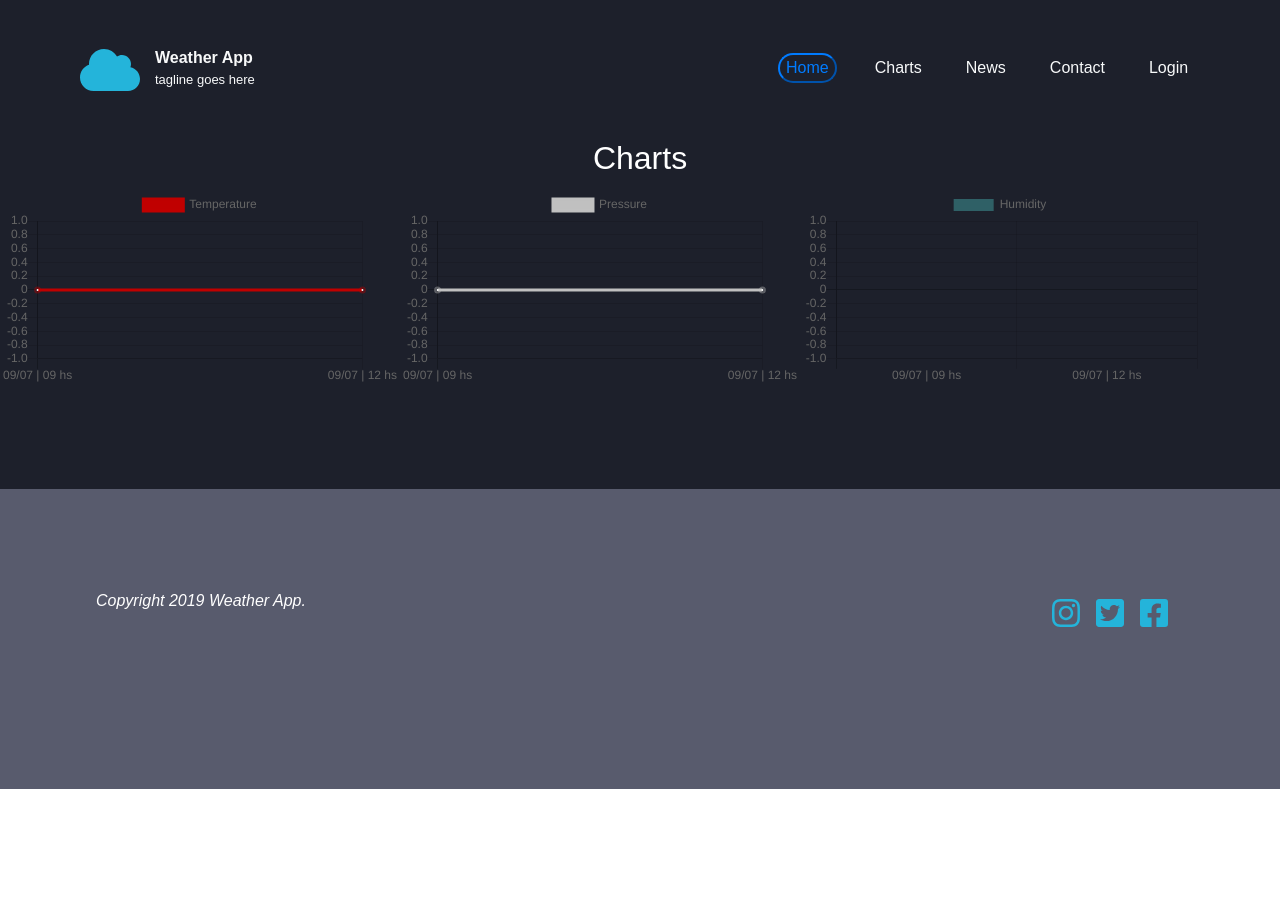
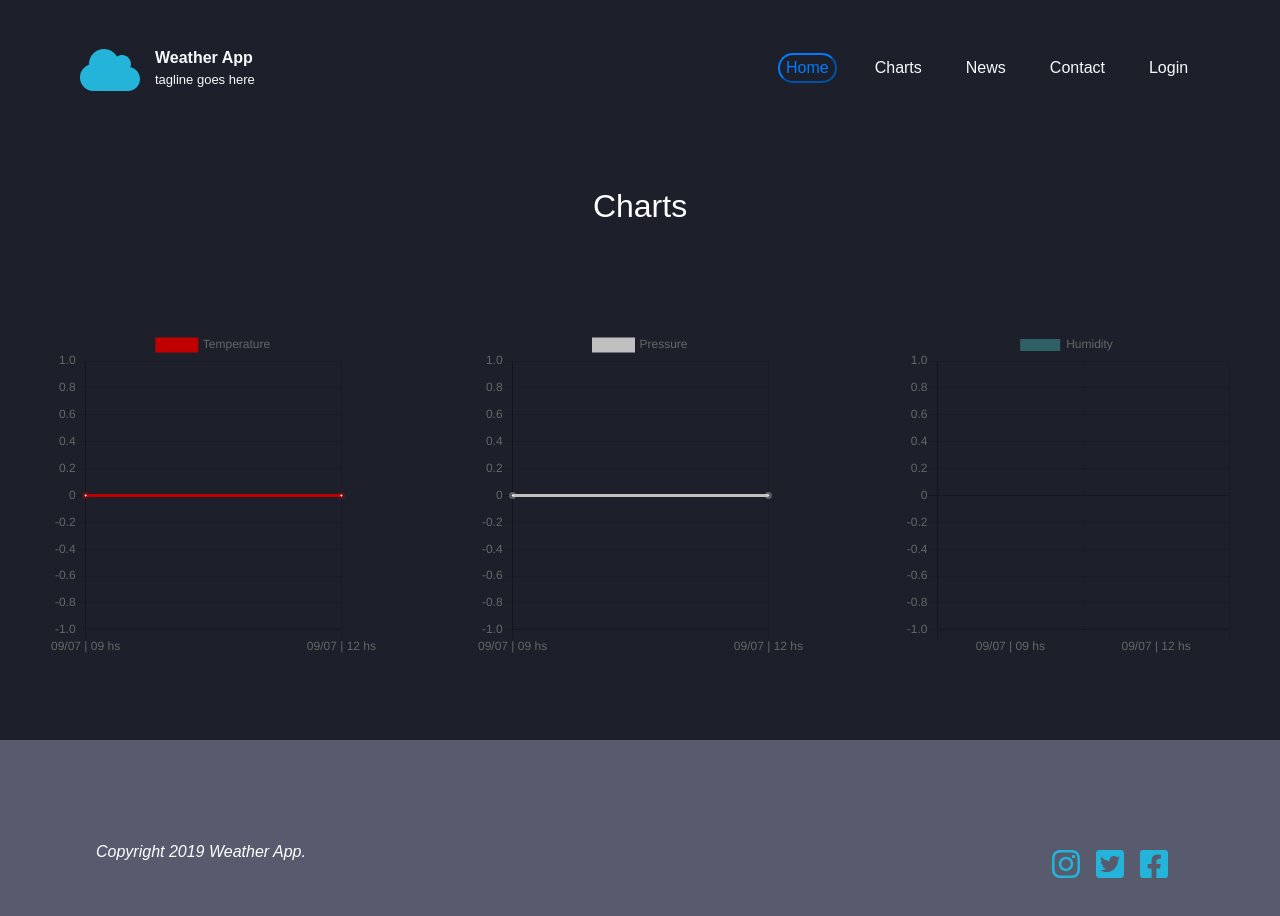
Before and after one commit to andresgerz/weather-app, a React (Create React App) app: page /charts in a window 1280 px wide. Shown: the top 916 px of the page. Before the commit the page ends 800 px from the top, so only its background shows below. Built offline with nearby package versions, Linux system fonts and the light colour scheme; no server answers; what react-with-firebase-auth would draw is missing.

Commit message:
I added bootstrap grid to ForecasTable

```diff
--- a/src/App.css
+++ b/src/App.css
@@ -1,76 +1,46 @@
 #app {
+  background-color: #585B6D;
   font-family: sans-serif;
-  background-color: #585B6D;
 }
-
 
 .container.pos {
   justify-content: center;
   position: relative;
 }
 
-
 #find {
   border: 1px solid red;
   margin-left: 100px;
 }
 
-
 #table {
   position: absolute;
 }
-
 
 #background-top {
   background-color: #585B6D;
   height: 350px;
 }
 
-
 #background-center {
   background-color: #1D202B;
-  height: 685.5px;
 }
-
-
-@media (max-width: 1100px) {
-  #background-center {
-    height: 1205.78px;
-  }
-}
-
-
-@media (max-width: 767px) {
-  #background-center {
-    height: 1674.28px;
-  }
-}
-
-
-@media (max-width: 622px) {
-  #background-center {
-    height: 1913.28px;
-  }
-}
-
 
 #background-bottom, #footer-web {
   background-color: #262936;
-  height: 320px;
+  height: 420px;
 }
-
 
 @media(max-width: 894px) {
 
   #background-bottom {
-    height: 616px;
+    height: 716px;
   }
 }
-
 
 @media(max-width: 555px) {
 
   #background-bottom {
-    height: 916px;
+    height: 1016px;
   }
 }
--- a/src/components/Charts/Charts.css
+++ b/src/components/Charts/Charts.css
@@ -1,20 +1,4 @@
 #charts-wrapper {
-  height: 350px;
   background-color: #1D202B;
+  padding-bottom: 2rem;
 }
-
-
-.charts-title {
-  height: 50px;
-  text-align: center;
-  margin: 0 auto;
-}
-
-
-.container {
-  width: 1200px;
-  height: 350px;
-  margin: 0 auto;
-  display: flex;
-  flex-wrap: wrap;
-}
--- a/src/components/Charts/Charts.js
+++ b/src/components/Charts/Charts.js
@@ -8,8 +8,7 @@ import './Charts.css';
 const styles = {
   fontFamily: 'sans-serif',
   textAlign: 'center',
-  width: '400px',
-  height: '300px',
+  width: '100%',
   float: 'left'
 };
 
@@ -182,24 +181,26 @@ class Charts extends Component {
 
   render() {
       return(
-        <div id="charts-wrapper">
-          <h2 className="charts-title">Charts</h2>
-          <div className="charts-container">
-            <div className="chart" style={styles}>
-              <div>
-                <Line data={this.state.data1} />
+        <div id="charts-wrapper" className="container-fluid">
+          <div className="row">
+            <div className="col-12 p-5">
+              <h2 className="text-center">Charts</h2>
+            </div>
+            <div className="col-12 col-sm-8 offset-sm-2 col-md-5 offset-md-1 offset-xl-0 col-xl-4 p-5" style={styles}>
+              <div className="img-fluid">
+                <Line height="300px" data={this.state.data1} />
               </div>
             </div>
 
-            <div className="chart" style={styles}>
-              <div>
-                <Line data={this.state.data2} />
+            <div className="col-12 col-sm-8 offset-sm-2 col-md-5 offset-md-0 col-xl-4 p-5" style={styles}>
+              <div className="img-fluid">
+                <Line height="300px" data={this.state.data2} />
               </div>
             </div>
 
-            <div className="chart" style={styles}>
-              <div>
-                <Bar data={this.state.data3} />
+            <div className="col-12 col-sm-8 offset-sm-2 col-md-6 offset-md-3 offset-xl-0 col-xl-4 p-5" style={styles}>
+              <div className="img-fluid">
+                <Bar height="300px" data={this.state.data3} />
               </div>
             </div>
           </div>
--- a/src/components/Contact/Contact.css
+++ b/src/components/Contact/Contact.css
@@ -1,3 +1,3 @@
 .contact-wrapper {
-    color: #FFF;
+  color: #FFF;
 }
--- a/src/components/Footer/Footer.css
+++ b/src/components/Footer/Footer.css
@@ -1,22 +1,20 @@
 .footer-wrapper {
+  align-content: flex-start;
   display: flex;
   flex-wrap: wrap;
-  align-content: flex-start;
   justify-content: space-between;
+  margin: auto;
+  min-height: 300px;
+  padding-top: 100px;
   width: 85%;
-  margin: auto;
-  padding-top: 100px;
-  min-height: 300px;
 }
 
-
 .copyright {
+  height: 50px;
   width: 300px;
-  height: 50px;
 }
 
-
 .social-icons {
+  height: 50px;
   width: 140px;
-  height: 50px;
 }
--- a/src/components/Home/Find/Find.css
+++ b/src/components/Home/Find/Find.css
@@ -1,39 +1,37 @@
 #find-wrapper {
-  width: 88%;
   height: 56px;
   margin: auto;
   margin-top: 151.5px;
+  width: 88%;
 }
 
 #find-wrapper .input-find {
+  background-color: #1D202B;
+  border-radius: 100px;
   float: left;
   height: 56px;
-  border-radius: 100px;
   text-indent: 25px;
-  background-color: #1D202B;
 }
 
 #find-wrapper .button-find {
+  color: white;
+  background-color: #009AD8;
+  border-radius: 100px;
   float: left;
-  width: 120px;
   height: 46px;
   margin-left: -125px;
   margin-top: 5px;
-  border-radius: 100px;
-  color: white;
-  background-color: #009AD8;
+  width: 120px;
 }
-
 
 .alert-wrapper {
   position: relative;
   top: -8px;
 }
 
-
 .alert-bar {
-  width: 88%;
   margin: auto;
   position: absolute;
   top: -100px;
+  width: 88%;
 }
--- a/src/components/Home/ForecastTable/ForecastTable.css
+++ b/src/components/Home/ForecastTable/ForecastTable.css
@@ -1,21 +1,20 @@
 /* CCS Flexbox */
 
 .forecast-container {
-  width: 100%;
+  align-content: flex-start;
+  color: #FFF;
   display: flex;
-  align-content: flex-start;
   flex-wrap: wrap;
-  color: #FFF;
   justify-content: center;
   position: relative;
   top: -75px;
-
+  width: 100%;
 }
 
 
 .forecast-container .item-day:first-child {
+  height: 285px;
   width: 532px;
-  height: 285px;
 }
 
 
@@ -26,16 +25,16 @@
 
 
 .forecast-container .item-day {
+  height: 285px;
   width: 152px;
-  height: 285px;
 }
 
 
 .table-top {
+  font-size: 20px;
   height: 46px;
+  padding-top: 8px;
   text-align: center;
-  padding-top: 8px;
-  font-size: 20px;
 }
 
 
@@ -46,73 +45,62 @@
 
 
 .forecast-container .item-day:nth-of-type(2n+1) .table-top {
-background-color: #2D303D;
+  background-color: #2D303D;
 }
-
 
 .forecast-container .item-day:nth-of-type(2n) .table-top {
   background-color: #232531;
 }
 
-
 .forecast-container .item-day:nth-of-type(2n+1) .table-buttom {
   background-color: #323544;
 }
-
 
 .forecast-container .item-day:nth-of-type(2n) .table-buttom {
   background-color: #262936;
 }
 
-
 .temp-now {
-  width: 50%;
-  height: 86px;
   font-size: 64px;
   font-weight: bold;
+  height: 86px;
+  width: 50%;
 }
-
 
 .weather-now {
   float: left;
   height: 180px;
+  margin: 0 auto;
   width: 100%;
-  margin: 0 auto;
 }
 
-
 .today-others {
+  float: left;
+  height: 100px;
   width: 200px;
-  height: 100px;
-  float: left;
 }
 
-
 .today-icon {
+  float: left;
+  height: 60%;
   width: 50%;
-  height: 60%;
-  float: left;
 }
-
 
 .weather-icon {
   color: #24B4DA;
 }
 
-
 .temps {
   margin-top: 14px;
 }
-
 
 .temps strong {
   font-size: 24px;
 }
 
-
 .item-day .boxes-next-item-day {
+  height: 100%;
+  margin: 0 auto;
+  padding-top: 50px;
   width: 56px;
-  height: 100%;
-  padding-top: 50px;
-  margin: 0 auto;
 }
--- a/src/components/Home/News/News.css
+++ b/src/components/Home/News/News.css
@@ -1,31 +1,27 @@
 .news-wrapper {
-  padding-top: 100px;
-  margin: 0 50px;
+  color: white;
   display: grid;
   grid-template-columns: repeat(auto-fit, minmax(80px, 1fr) minmax(180px, 2fr));
-  color: white;
+  margin: 0 50px;
+  padding-top: 100px;
 }
-
 
 .news {
   text-align: left;
 }
-
 
 .news h5 {
   font-size: 14px;
   font-weight: bold;
 }
 
-
 .news p {
   font-size: 14px;
 }
 
-
 .date {
+  color: #009AD8;
   font-size: 30px;
   margin: 0 auto;
   margin-top: -6px;
-  color: #009AD8;
 }
--- a/src/components/Login/Login.css
+++ b/src/components/Login/Login.css
@@ -1,13 +1,12 @@
 .login-container {
+  align-items: center;
   background-color: #fff;
+  color: #000;
+  display: flex;
+  font-size: 20px;
   height: 200px;
-  display: flex;
   justify-content: center;
-  align-items: center;
-  color: #000;
-  font-size: 20px;
 }
-
 
 .item {
   height: 100px;
--- a/src/components/NavBarWeb/NavBarWeb.css
+++ b/src/components/NavBarWeb/NavBarWeb.css
@@ -1,9 +1,8 @@
 #navbar-wrapper {
+  background-color: #1D202B;
   height: 139px;
-  background-color: #1D202B;
 
 }
-
 
 #navbar-wrapper .button-home {
   background-color: #1D202B;
@@ -11,12 +10,10 @@
   padding: -20px 10px;
 }
 
-
 #navbar-wrapper .buttons, #navbar-wrapper .last-button {
   background-color: #1D202B;
   border: #1D202B;
 }
-
 
 @media(max-width: 991px) {
 
@@ -25,29 +22,24 @@
   }
 }
 
-
 @media( min-width: 991px ){
 
   .buttons {
     margin-left: 32px;
   }
 }
-
-
 @media(max-width: 435px) {
   .weather-app {
     display: none;
   }
 }
 
-
 .website-name {
+  left: 5rem;
   margin: 45.5px auto;
+  position: absolute;
   width: 215px;
-  position: absolute;
-  left: 5rem;
 }
-
 
 .weather-app {
   float: right;
@@ -55,11 +47,9 @@
   width: 140px;
 }
 
-
 .weather-app p {
   font-size: 13px;
 }
-
 
 .weather-icon-nav {
   float: left;
@@ -67,10 +57,9 @@
   width: 40px;
 }
 
-
 .options {
-  width: 470px;
   margin-top: 45px;
   position: absolute;
   right: 3rem;
+  width: 470px;
 }
```
